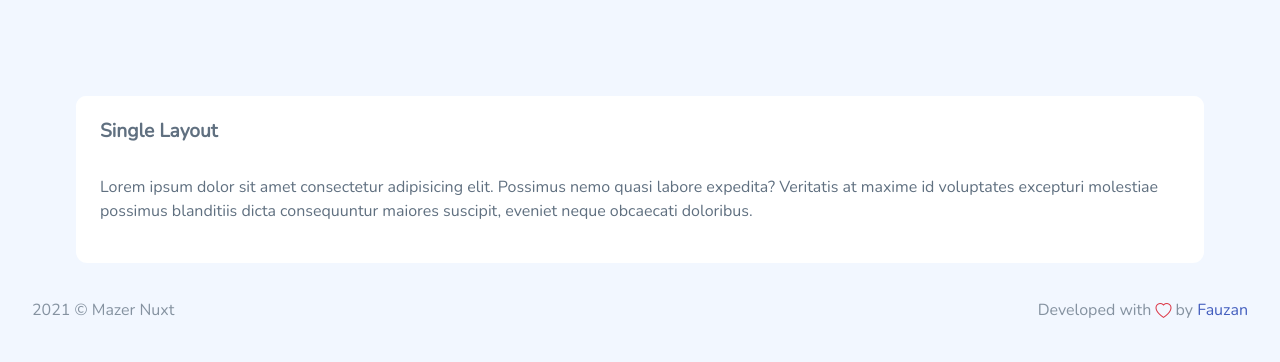
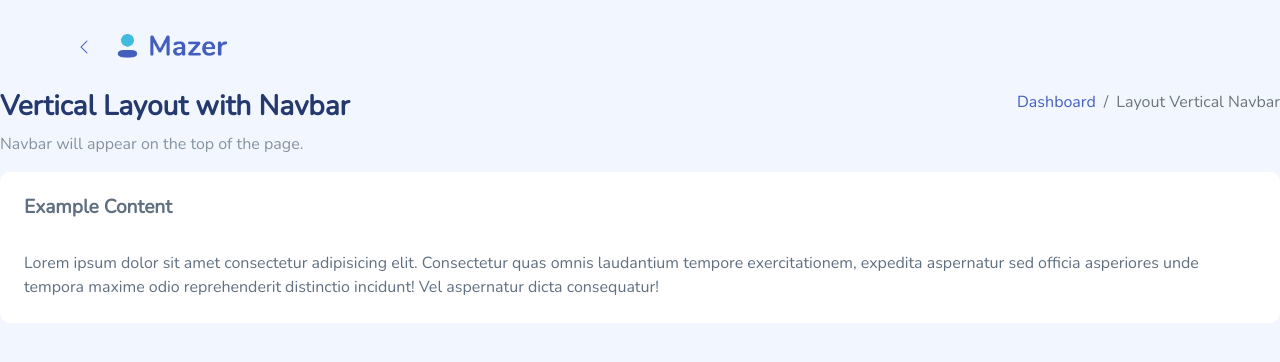
Before and after one commit to fzn0x/mazer-nuxt, a Nuxt app: page /layouts/1-column in a window 1280 px wide. Shown: the top 362 px of the page. Built offline with nearby package versions, Linux system fonts and the light colour scheme; what vue3-apexcharts would draw is missing.

Commit message:
fix: layout pages do not use the right layout

```diff
--- a/components/Layouts/Sidebar/SidebarItem.vue
+++ b/components/Layouts/Sidebar/SidebarItem.vue
@@ -31,31 +31,30 @@ onMounted(() => {
   })
 })
 
-const subIsActive = (item)=>  {
-    const paths = Array.isArray(item.submenu) ? item.submenu : [];
+const isSubActive = computed(()=>  {
+    const paths = Array.isArray(props.item.submenu) ? props.item.submenu : [];
     return paths.some(path => {
         return route.path.indexOf(path.url) === 0;
     });
-}
+})
 
-const isHasSub = (item)=>{
-    if(item.hasOwnProperty("submenu")){
-        if(item.submenu.length > 0){
+const hasSub = computed(()=>{
+    if(props.item.hasOwnProperty("submenu")){
+        if(props.item.submenu.length > 0){
             return true;
         }
     }
-
     return false;
-}
+})
 </script>
 <template>
-<li class="sidebar-item" :class="{ 'active' : subIsActive(item), 'has-sub' : isHasSub(item) }" ref="sidebarItem"  >
-    <template v-if="isHasSub(item)">
+<li class="sidebar-item" :class="{ 'active' : isSubActive, 'has-sub' : hasSub }" ref="sidebarItem"  >
+    <template v-if="hasSub">
         <a class="sidebar-link" href="#">
             <i :class="`bi bi-${item.icon}`"></i>
             <span>{{ item.name }}</span>
         </a>
-        <ul class="submenu" :class="{ 'active' : subIsActive(item) } ">
+        <ul class="submenu" :class="{ 'active' : isSubActive } ">
             <li v-for="(sub,i) in item.submenu" :key="i" class="submenu-item" >
                 <nuxt-link :to="sub.url">{{ sub.name }}</nuxt-link>
             </li>
--- a/layouts/1-column.vue
+++ b/layouts/1-column.vue
@@ -4,7 +4,7 @@
         <div class="container d-block">
             <nuxt-link to="/"><i class="bi bi-chevron-left"></i></nuxt-link>
             <nuxt-link class="navbar-brand ms-4" to="/">
-                <img src="assets/images/logo/logo.png">
+                <img src="~assets/images/logo/logo.png">
             </nuxt-link>
         </div>
     </nav>
--- a/layouts/vertical.vue
+++ b/layouts/vertical.vue
@@ -1,7 +1,7 @@
 <template>
     <div id="app">
         <div id="sidebar" class="active">
-            <Sidebar></Sidebar>
+            <LayoutSidebar></LayoutSidebar>
         </div>
         <div id="main" class="layout-navbar">
             <VerticalHeader></VerticalHeader>
--- a/pages/layouts/1-column.vue
+++ b/pages/layouts/1-column.vue
@@ -1,20 +1,37 @@
+<script lang="ts" setup>
+definePageMeta({
+    layout: '1-column'
+})
+</script>
 <template>
-<div class="container">
-    <div class="card mt-5">
-        <div class="card-header">
-            <h4 class="card-title">Single Layout</h4>
-        </div>
-        <div class="card-body">
-            <p>Lorem ipsum dolor sit amet consectetur adipisicing elit. Possimus nemo quasi labore expedita? Veritatis
-                at maxime id voluptates excepturi molestiae possimus blanditiis dicta consequuntur maiores suscipit,
-                eveniet neque obcaecati doloribus.</p>
+<div class="page-heading">
+    <div class="page-title">
+        <div class="row">
+            <div class="col-12 col-md-6 order-md-1 order-last">
+                <h3>Vertical Layout with Navbar</h3>
+                <p class="text-subtitle text-muted">Navbar will appear on the top of the page.</p>
+            </div>
+            <div class="col-12 col-md-6 order-md-2 order-first">
+                <nav aria-label="breadcrumb" class="breadcrumb-header float-start float-lg-end">
+                    <ol class="breadcrumb">
+                        <li class="breadcrumb-item"><a href="index.html">Dashboard</a></li>
+                        <li class="breadcrumb-item active" aria-current="page">Layout Vertical Navbar</li>
+                    </ol>
+                </nav>
+            </div>
         </div>
     </div>
+    <section class="section">
+        <div class="card">
+            <div class="card-header">
+                <h4 class="card-title">Example Content</h4>
+            </div>
+            <div class="card-body">
+                Lorem ipsum dolor sit amet consectetur adipisicing elit. Consectetur quas omnis laudantium tempore
+                exercitationem, expedita aspernatur sed officia asperiores unde tempora maxime odio reprehenderit
+                distinctio incidunt! Vel aspernatur dicta consequatur!
+            </div>
+        </div>
+    </section>
 </div>
 </template>
-
-<script>
-export default {
-    layout: '1-column'
-}
-</script>
--- a/pages/layouts/default.vue
+++ b/pages/layouts/default.vue
@@ -1,3 +1,6 @@
+<script lang="ts" setup>
+
+</script>
 <template>
 <div class="page-heading">
     <div class="page-title">
--- a/pages/layouts/vertical.vue
+++ b/pages/layouts/vertical.vue
@@ -1,3 +1,8 @@
+<script setup lang="ts">
+definePageMeta({
+    layout: 'vertical'
+})
+</script>
 <template>
 <div class="page-heading">
     <div class="page-title">
@@ -30,9 +35,3 @@
     </section>
 </div>
 </template>
-
-<script>
-export default {
-    layout: 'vertical'
-}
-</script>
```
